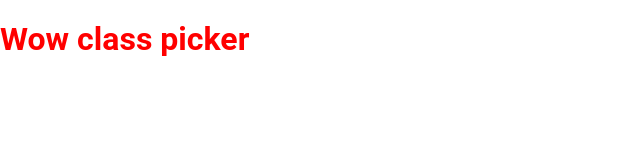
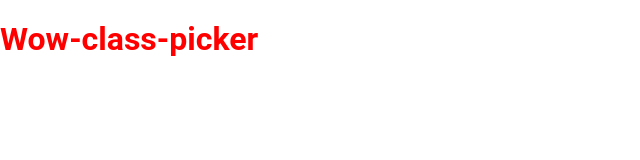
Before and after one commit to DevWichrowski/wow-class-picker, a React (Create React App) app: page / in a window 1280 px wide. Shown: the top 160 px of the page, without its empty margins (0-640 px from the left). Built offline with nearby package versions, Linux system fonts and the light colour scheme.

Commit message:
Connected redux

```diff
--- a/src/App.js
+++ b/src/App.js
@@ -1,12 +1,17 @@
 import React from 'react';
 import './App.scss';
+import { connect } from 'react-redux';
 
-function App() {
+function App(props) {
   return (
     <div className="App">
-      <h1>Wow class picker</h1>
+      <h1>{props.classes}</h1>
     </div>
   );
 }
 
-export default App;
+const mapStateToProps = (state) => ({
+	classes: state.classes.name
+});
+
+export default connect(mapStateToProps)(App);
--- a/src/index.js
+++ b/src/index.js
@@ -3,7 +3,20 @@
 import './index.scss';
 import App from './App';
 import * as serviceWorker from './serviceWorker';
+import Provider from 'react-redux/es/components/Provider';
+import {rootReducer} from './store/reducers/rootReducer';
+import { createStore, applyMiddleware } from 'redux';
+import { composeWithDevTools } from 'redux-devtools-extension';
+import thunk from 'redux-thunk';
 
-ReactDOM.render(<App />, document.getElementById('root'));
+
+const store = createStore(rootReducer, {}, composeWithDevTools(applyMiddleware(thunk)));
+
+ReactDOM.render(
+	<Provider store={store}>
+		<App />
+	</Provider>,
+	document.getElementById('root')
+);
 
 serviceWorker.unregister();
--- /dev/null
+++ b/src/store/reducers/classesReducer.js
@@ -0,0 +1,7 @@
+const initialState = {
+	name: 'Wow-class-picker'
+};
+
+export function classesReducer(state = initialState, action) {
+	return state;
+}
--- /dev/null
+++ b/src/store/reducers/rootReducer.js
@@ -0,0 +1,6 @@
+import { combineReducers } from 'redux';
+import { classesReducer } from "./classesReducer";
+
+export const rootReducer = combineReducers({
+	classes: classesReducer,
+});
```
